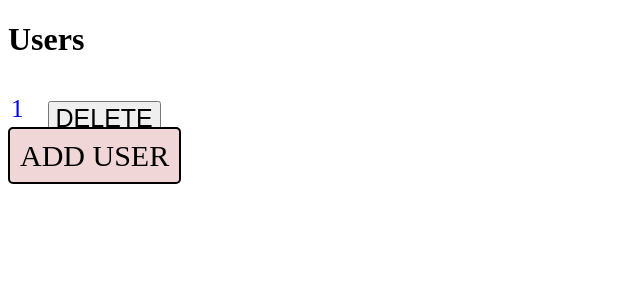
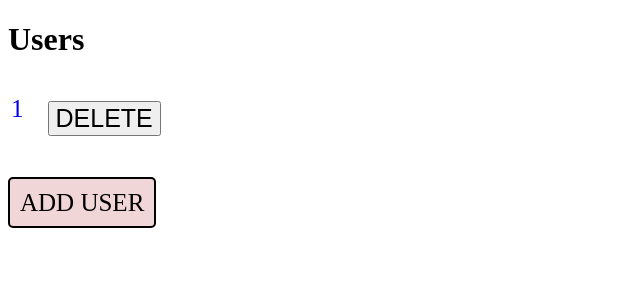
Before and after one commit to contour66/python-image-gallery, a Flask app: template gallery/ui/templates/admin.html in a window 1280 px wide. Shown: the top 300 px of the page, without its empty margins (0-640 px from the left). Run offline with Flask 2, Linux system fonts and the light colour scheme; the template is opened without the code that fills it: most values are stand-ins (such as "Sample title", 1, 10 or a date in 2020); parts of the project's set-up code (start-up, migrations or seed data) failed here and were passed over.

Commit message:
adduser.html and add_user_ui

```diff
--- a/gallery/ui/templates/admin.html
+++ b/gallery/ui/templates/admin.html
@@ -9,11 +9,11 @@
 </head>
 <body>
 <h1>Users</h1>
-<table style="width:10%">
+<table style="width:10%;margin-bottom: 50px;">
 	 {% for username in results %}
 
   			<tr>
-    			<td><a href="/admin/modifyUser/{{ username[0] }}" style="margin-right:20px;text-transform: capitalize;font-size:25px;text-decoration: none;margin-bottom: 50px; ">{{username[0]}}</a> </td>
+    			<td><a href="/admin/modifyUser/{{ username[0] }}" style="margin-right:20px;text-transform: capitalize;font-size:25px;text-decoration: none; ">{{username[0]}}</a> </td>
     			<td>
 					<form action="/admin/deleteUser/{{ username[0] }}" method="POST">
 						<input name="username"  value="{{ username[0] }}" type="hidden" /><br/>
@@ -30,7 +30,7 @@
 </table>
 
 
-	<a href="/admin/adduser" type="submit" id="" value="" style="text-decoration:none;text-transform: capitalize;font-size: 30px; background: #f0d6d6;color: black;padding: 10px; border: 2px solid black;border-radius: 5px;">ADD USER</a>
+	<a href="/admin/adduser" type="submit" id="" value="" style="text-decoration:none;text-transform: capitalize;font-size: 25px; background: #f0d6d6;color: black;padding: 10px; border: 2px solid black;border-radius: 5px;">ADD USER</a>
 
 </body>
 
```
